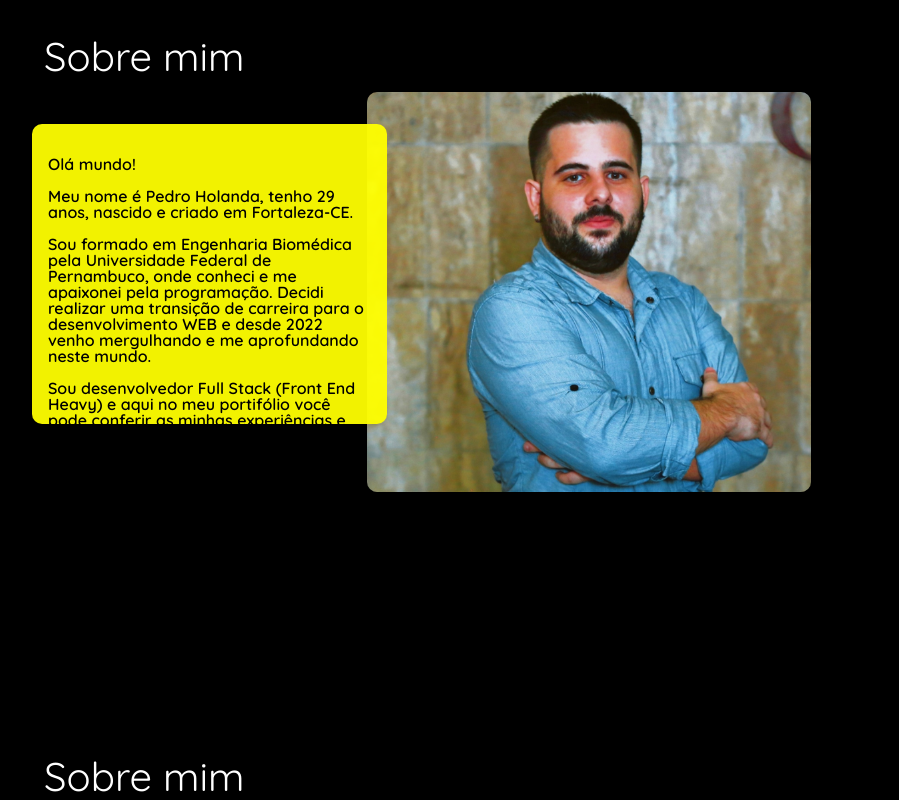
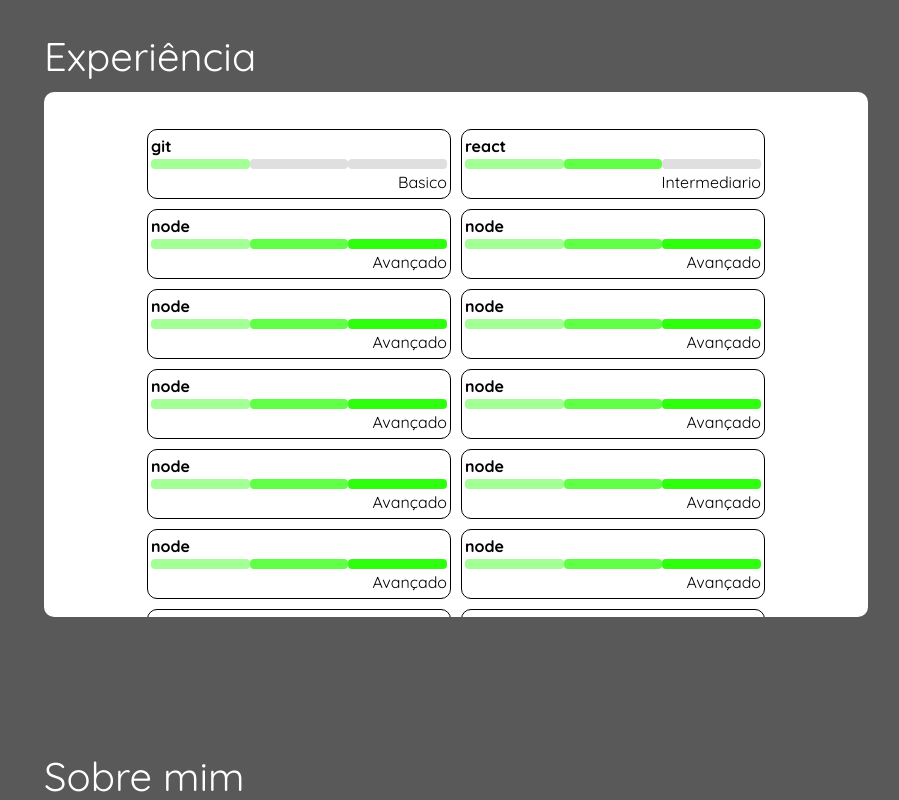
Before and after one commit to pedrobme/PHS-portfolio, a React (Create React App) app: page / in a window 1280 px wide. Shown: the part 780-1580 px from the top of the page, without its empty margins (184-1083 px from the left). Built offline with nearby package versions, Linux system fonts and the light colour scheme.

Commit message:
Feat: Experiences Section first version

```diff
--- a/src/CONSTS/THEMES.js
+++ b/src/CONSTS/THEMES.js
@@ -3,13 +3,13 @@ export const themes = {
 		firstPageBackground: "#595959",
 		header: "#ffffff",
 		headerButtons: "#000000",
-		pagesBackground: "#000000",
+		pagesBackground: "#595959",
 		pagesFontColor: "#ffffff",
 	},
 	light: {
 		firstPageBackground: "#ffffff",
 		header: "#000000",
 		headerButtons: "#000000",
-		pagesBackground: "#000000",
+		pagesBackground: "#595959",
 	},
 };
--- a/src/components/Experience/Experience.js
+++ b/src/components/Experience/Experience.js
@@ -3,6 +3,7 @@ import { themes } from "../../CONSTS/THEMES";
 import img from "../../assets/img/profilepicture.png";
 import { translations } from "../../CONSTS/TRANSLATIONS";
 import { FontStyling } from "../../CONSTS/FONTSTYLE";
+import ExperienceLi from "./ExperienceLi";
 
 const AboutMeComponent = ({ theme, language }) => {
 	return (
@@ -12,18 +13,27 @@ const AboutMeComponent = ({ theme, language }) => {
 			fontStyling={FontStyling}
 		>
 			<FitingDiv theme={theme}>
-				<h3>{translations[language].headerFirstOption}</h3>
-				<AboutMeText theme={theme}>
-					<p>{translations[language].resumeAboutMeP1}</p>
-					<p>{translations[language].resumeAboutMeP2}</p>
-					<p>{translations[language].resumeAboutMeP3}</p>
-					<p>{translations[language].resumeAboutMeP4}</p>
-					<p>{translations[language].resumeAboutMeP5}</p>
-					<p>{translations[language].resumeAboutMeP6}</p>
-				</AboutMeText>
-				<ProfileImageContainer>
-					<ProfileImage src={img} />
-				</ProfileImageContainer>
+				<h3>{translations[language].headerSecondOption}</h3>
+				<ExperiencesUl>
+					<ExperienceLi competence="git" level={1} />
+					<ExperienceLi competence="react" level={2} />
+					<ExperienceLi competence="node" level={3} />
+					<ExperienceLi competence="node" level={3} />
+					<ExperienceLi competence="node" level={3} />
+					<ExperienceLi competence="node" level={3} />
+					<ExperienceLi competence="node" level={3} />
+					<ExperienceLi competence="node" level={3} />
+					<ExperienceLi competence="node" level={3} />
+					<ExperienceLi competence="node" level={3} />
+					<ExperienceLi competence="node" level={3} />
+					<ExperienceLi competence="node" level={3} />
+					<ExperienceLi competence="node" level={3} />
+					<ExperienceLi competence="node" level={3} />
+					<ExperienceLi competence="node" level={3} />
+					<ExperienceLi competence="node" level={3} />
+					<ExperienceLi competence="node" level={3} />
+					<ExperienceLi competence="node" level={3} />
+				</ExperiencesUl>
 			</FitingDiv>
 		</SectionContainer>
 	);
@@ -43,6 +53,7 @@ const SectionContainer = styled.div`
 
 const FitingDiv = styled.div`
 	width: 80%;
+	height: 100%;
 	min-width: 600px;
 	max-width: calc(60 / 100 * 1480px);
 
@@ -63,32 +74,27 @@ const FitingDiv = styled.div`
 	}
 `;
 
-const AboutMeText = styled.div`
-	width: 40%;
-	padding: 1rem;
+const ExperiencesUl = styled.ul`
+	background-color: #ffffff;
+	width: 100%;
+	height: 80%;
 
-	max-height: 300px;
+	border-radius: 10px;
+
+	display: flex;
+
+	align-items: center;
+	justify-content: center;
+
+	flex-wrap: wrap;
+
+	padding: 2rem;
+
+	> li {
+		margin: 5px;
+	}
 
 	overflow-y: scroll;
-
-	background-color: rgba(255, 255, 0, 0.95);
-
-	position: absolute;
-	left: 20px;
-	top: 100%;
-
-	border-radius: 10px;
-	z-index: 10;
-
-	user-select: none;
-
-	> p {
-		color: #000000;
-
-		font-weight: 600;
-
-		margin-block: 1rem;
-	}
 
 	::-webkit-scrollbar {
 		width: 10px;
@@ -104,22 +110,4 @@ const AboutMeText = styled.div`
 		background: rgba(71, 74, 81, 0.5);
 		border: 6px solid rgba(0, 0, 0, 0.2);
 	}
-
-	z-index: 2;
 `;
-
-const ProfileImageContainer = styled.div`
-	display: block;
-	width: 50%;
-	height: 400px;
-	position: absolute;
-	right: 10%;
-`;
-
-const ProfileImage = styled.img`
-	width: 100%;
-	height: 100%;
-	border-radius: 10px;
-
-	object-fit: cover;
-`;
--- /dev/null
+++ b/src/components/Experience/ExperienceLi.js
@@ -0,0 +1,74 @@
+import styled from "styled-components";
+
+const ExperienceLi = ({ competence, level }) => {
+	const jsx = (
+		<ExperienceLiElement>
+			<h3>{competence}</h3>
+			<ExperienceBar>
+				<BasicLevel />
+				<IntermediaryLevel level={level} />
+				<AdvancedLevel level={level} />
+			</ExperienceBar>
+			<p>{level === 1 && "Basico"}</p>
+			<p>{level === 2 && "Intermediario"}</p>
+			<p>{level === 3 && "Avançado"}</p>
+		</ExperienceLiElement>
+	);
+
+	return jsx;
+};
+
+export default ExperienceLi;
+
+// Styled Components
+
+const ExperienceLiElement = styled.li`
+	width: 40%;
+
+	border: 1px solid black;
+	border-radius: 10px;
+
+	padding: 3px;
+
+	> * {
+		margin-block: 5px;
+	}
+
+	> h3 {
+		font-weight: 800;
+	}
+
+	> p {
+		text-align: end;
+	}
+`;
+
+const ExperienceBar = styled.div`
+	display: flex;
+	width: 100%;
+	height: 10px;
+`;
+
+const BasicLevel = styled.div`
+	background-color: #a4ff96;
+
+	height: 100%;
+	width: 100%;
+	border-radius: 4px;
+`;
+
+const IntermediaryLevel = styled.div`
+	background-color: ${(props) => (props.level === 1 ? "#DFDFDF" : "#62ff49")};
+
+	height: 100%;
+	width: 100%;
+	border-radius: 4px;
+`;
+
+const AdvancedLevel = styled.div`
+	background-color: ${(props) => (props.level <= 2 ? "#DFDFDF" : "#2fff0e")};
+
+	height: 100%;
+	width: 100%;
+	border-radius: 4px;
+`;
--- a/src/pages/FirstPage.js
+++ b/src/pages/FirstPage.js
@@ -7,9 +7,32 @@ import AboutMeComponent from "../components/AboutMe/AboutMe";
 import ExperienceComponent from "../components/Experience/Experience";
 import ProjectsComponent from "../components/Projects/Projects";
 import CurriculumComponent from "../components/Curriculum/Curriculum";
+import { useEffect } from "react";
+import { SelectedSectionContext } from "../contexts/SelectedSectionContext";
 
 export const FirstPage = () => {
 	const { theme, language } = useContext(LanguageAndThemeContext);
+
+	const { setSelectedSection } = useContext(SelectedSectionContext);
+
+	const listenScrollEvent = () => {
+		if (window.scrollY <= 400) {
+			setSelectedSection("headerFirstOption");
+		} else if (window.scrollY <= 900) {
+			setSelectedSection("headerSecondOption");
+		} else if (window.scrollY <= 1400) {
+			setSelectedSection("headerThirdOption");
+		} else {
+			setSelectedSection("headerFourthOption");
+		}
+	};
+
+	useEffect(() => {
+		window.addEventListener("scroll", listenScrollEvent);
+		return () => {
+			window.removeEventListener("scroll", listenScrollEvent);
+		};
+	}, []);
 
 	return (
 		<Container theme={theme}>
```
